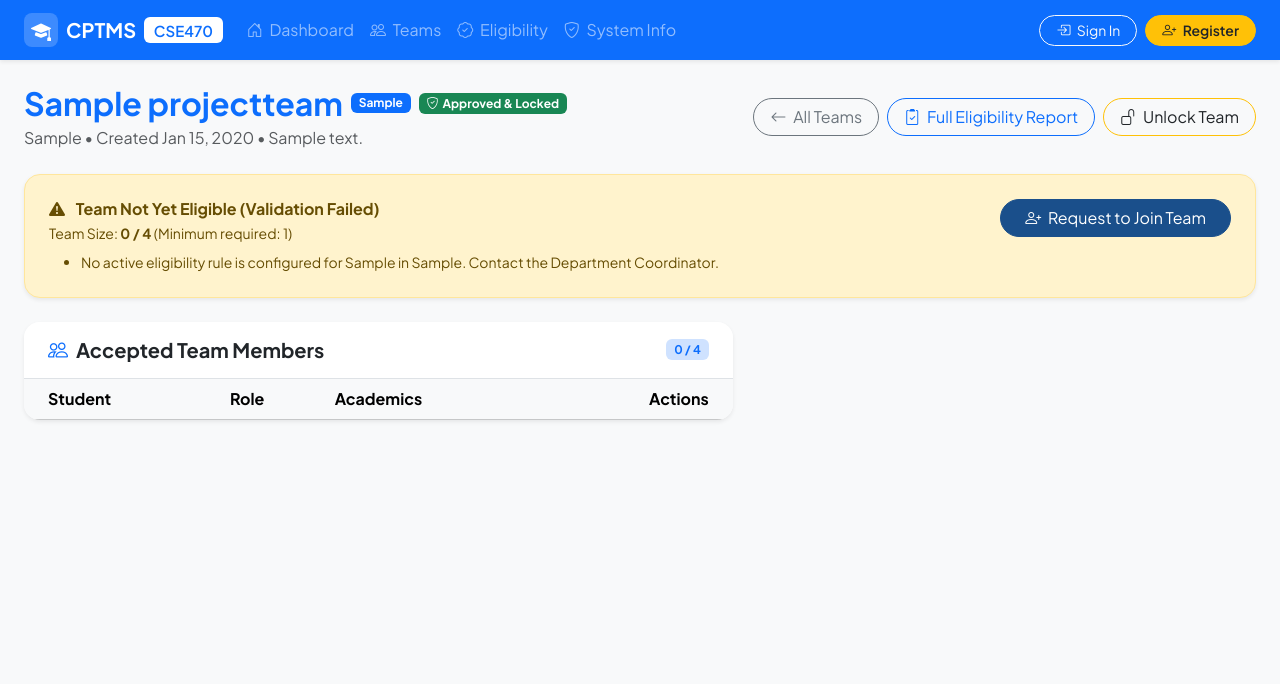
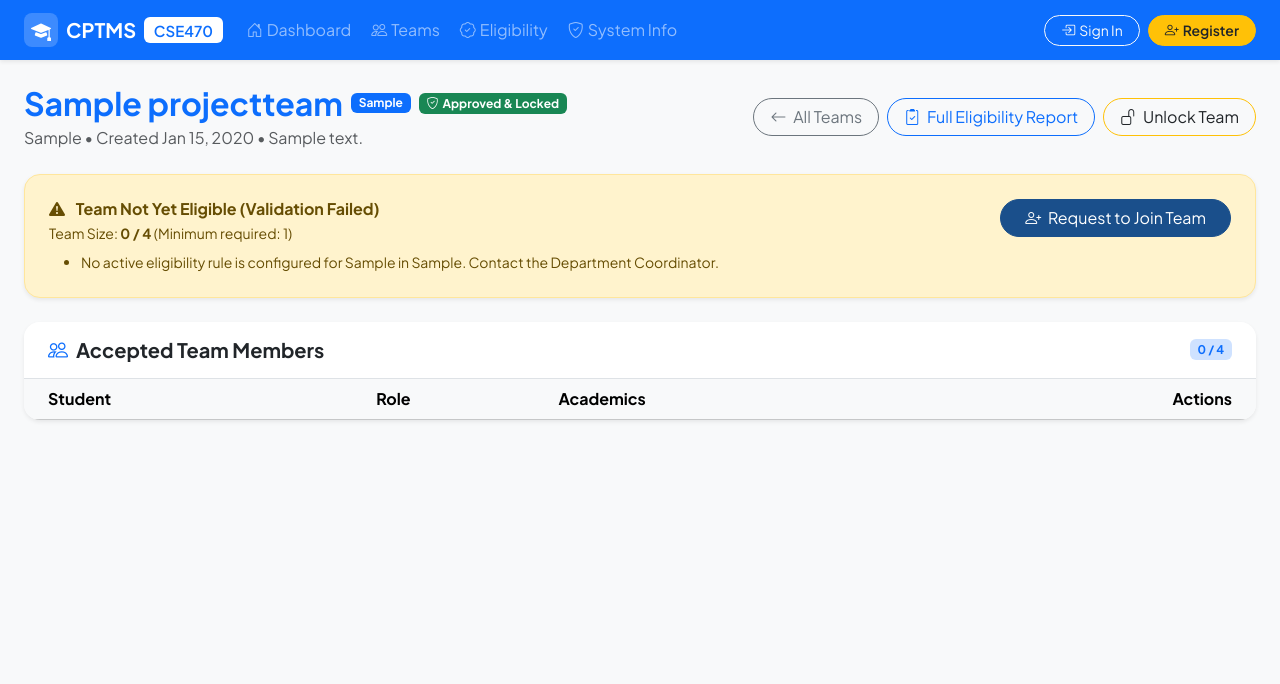
Before and after one commit to WalidMahmood/Campus-Project-Thesis-Management-System-CPTMS-, an ASP.NET Core app: page /Teams/Details/1 in a window 1280 px wide. Shown: the top 684 px of the page. Run offline with ASP.NET Core 8, Linux system fonts and the light colour scheme; a user stored in the database is signed in; tables that the repository leaves empty hold one stand-in row (values such as "Sample post"); lists and menus that the app fills with data are empty; some libraries are stand-ins or nearby versions.

Commit message:
style(ui): prevent navbar wrapping on narrow screens and balance full-width team roster

```diff
--- a/Views/Home/Index.cshtml
+++ b/Views/Home/Index.cshtml
@@ -128,9 +128,9 @@
                 <div class="col-md-3">
                     <div class="p-3 bg-light rounded-3 border border-success h-100 d-flex flex-column justify-content-between">
                         <div>
-                            <div class="d-flex justify-content-between align-items-center mb-1">
+                            <div class="d-flex flex-wrap justify-content-between align-items-center gap-1 mb-1">
                                 <span class="fw-bold text-dark"><i class="bi bi-people-fill text-primary me-2"></i>Teams &amp; Eligibility</span>
-                                <span class="badge bg-success">F1, F5 Live</span>
+                                <span class="badge bg-success text-nowrap">F1, F5 Live</span>
                             </div>
                             <p class="small text-muted mb-3">Team formation, invites, join requests, and CGPA/semester eligibility checks.</p>
                         </div>
--- a/Views/Shared/_Layout.cshtml
+++ b/Views/Shared/_Layout.cshtml
@@ -18,9 +18,9 @@
 </head>
 <body class="d-flex flex-column min-vh-100 bg-light">
     <header>
-        <nav class="navbar navbar-expand-lg navbar-dark bg-primary shadow-sm py-2">
+        <nav class="navbar navbar-expand-xl navbar-dark bg-primary shadow-sm py-2">
             <div class="container-fluid px-4">
-                <a class="navbar-brand fw-bold d-flex align-items-center" asp-controller="Home" asp-action="Index">
+                <a class="navbar-brand fw-bold d-flex align-items-center text-nowrap" asp-controller="Home" asp-action="Index">
                     <span class="brand-icon me-2"><i class="bi bi-mortarboard-fill"></i></span>
                     <span>CPTMS</span>
                     <span class="badge bg-white text-primary ms-2 fs-7 fw-semibold">CSE470</span>
@@ -30,24 +30,24 @@
                     <span class="navbar-toggler-icon"></span>
                 </button>
                 <div class="collapse navbar-collapse" id="navbarContent">
-                    <ul class="navbar-nav me-auto mb-2 mb-lg-0">
+                    <ul class="navbar-nav me-auto mb-2 mb-xl-0 gap-1">
                         <li class="nav-item">
-                            <a class="nav-link" asp-controller="Home" asp-action="Index">
+                            <a class="nav-link d-inline-flex align-items-center text-nowrap" asp-controller="Home" asp-action="Index">
                                 <i class="bi bi-house-door me-1"></i> Dashboard
                             </a>
                         </li>
                         <li class="nav-item">
-                            <a class="nav-link" asp-controller="Teams" asp-action="Index">
+                            <a class="nav-link d-inline-flex align-items-center text-nowrap" asp-controller="Teams" asp-action="Index">
                                 <i class="bi bi-people me-1"></i> Teams
                             </a>
                         </li>
                         <li class="nav-item">
-                            <a class="nav-link" asp-controller="Eligibility" asp-action="Index">
+                            <a class="nav-link d-inline-flex align-items-center text-nowrap" asp-controller="Eligibility" asp-action="Index">
                                 <i class="bi bi-patch-check me-1"></i> Eligibility
                             </a>
                         </li>
                         <li class="nav-item">
-                            <a class="nav-link" asp-controller="Home" asp-action="Privacy">
+                            <a class="nav-link d-inline-flex align-items-center text-nowrap" asp-controller="Home" asp-action="Privacy">
                                 <i class="bi bi-shield-check me-1"></i> System Info
                             </a>
                         </li>
--- a/Views/Shared/_LoginPartial.cshtml
+++ b/Views/Shared/_LoginPartial.cshtml
@@ -3,21 +3,21 @@
 @inject SignInManager<ApplicationUser> SignInManager
 @inject UserManager<ApplicationUser> UserManager
 
-<ul class="navbar-nav ms-auto align-items-center">
+<ul class="navbar-nav ms-auto align-items-xl-center gap-2">
 @if (SignInManager.IsSignedIn(User))
 {
     var currentUser = await UserManager.GetUserAsync(User);
     var role = currentUser?.UserRole ?? "User";
-    <li class="nav-item me-3">
-        <span class="navbar-text text-light">
+    <li class="nav-item">
+        <span class="navbar-text text-light d-inline-flex align-items-center text-nowrap">
             <i class="bi bi-person-circle me-1"></i>
             <strong>@(currentUser?.FullName ?? User.Identity?.Name)</strong>
-            <span class="badge bg-light text-dark ms-1">@role</span>
+            <span class="badge bg-light text-dark ms-2">@role</span>
         </span>
     </li>
     <li class="nav-item">
-        <form class="form-inline" asp-controller="Account" asp-action="Logout" method="post">
-            <button type="submit" class="btn btn-outline-light btn-sm px-3 rounded-pill">
+        <form class="d-inline" asp-controller="Account" asp-action="Logout" method="post">
+            <button type="submit" class="btn btn-outline-light btn-sm px-3 rounded-pill d-inline-flex align-items-center text-nowrap">
                 <i class="bi bi-box-arrow-right me-1"></i> Logout
             </button>
         </form>
@@ -25,13 +25,13 @@
 }
 else
 {
-    <li class="nav-item me-2">
-        <a class="btn btn-outline-light btn-sm px-3 rounded-pill" asp-controller="Account" asp-action="Login">
+    <li class="nav-item">
+        <a class="btn btn-outline-light btn-sm px-3 rounded-pill d-inline-flex align-items-center text-nowrap" asp-controller="Account" asp-action="Login">
             <i class="bi bi-box-arrow-in-right me-1"></i> Sign In
         </a>
     </li>
     <li class="nav-item">
-        <a class="btn btn-warning btn-sm px-3 rounded-pill text-dark fw-semibold" asp-controller="Account" asp-action="Register">
+        <a class="btn btn-warning btn-sm px-3 rounded-pill text-dark fw-semibold d-inline-flex align-items-center text-nowrap" asp-controller="Account" asp-action="Register">
             <i class="bi bi-person-plus me-1"></i> Register
         </a>
     </li>
--- a/Views/Teams/Details.cshtml
+++ b/Views/Teams/Details.cshtml
@@ -122,9 +122,16 @@
     </div>
 </div>
 
+@{
+    bool showRightPanel =
+        (Model.IsCurrentUserLeader && !Model.Team.IsLocked) ||
+        ((Model.IsCurrentUserLeader || Model.IsCoordinator) &&
+            (Model.PendingJoinRequests.Any() || Model.PendingInvitations.Any()));
+}
+
 <div class="row g-4">
     <!-- Left Column: Accepted Roster -->
-    <div class="col-lg-7">
+    <div class="@(showRightPanel ? "col-lg-7" : "col-12")">
         <div class="card border-0 shadow-sm rounded-4 overflow-hidden mb-4">
             <div class="card-header bg-white py-3 px-4 border-bottom d-flex justify-content-between align-items-center">
                 <h5 class="fw-bold mb-0"><i class="bi bi-people text-primary me-2"></i>Accepted Team Members</h5>
@@ -198,6 +205,8 @@
         </div>
     </div>
 
+    @if (showRightPanel)
+    {
     <!-- Right Column: Invite & Pending Requests -->
     <div class="col-lg-5">
         @if (Model.IsCurrentUserLeader && !Model.Team.IsLocked)
@@ -310,4 +319,5 @@
             </div>
         }
     </div>
+    }
 </div>
```
